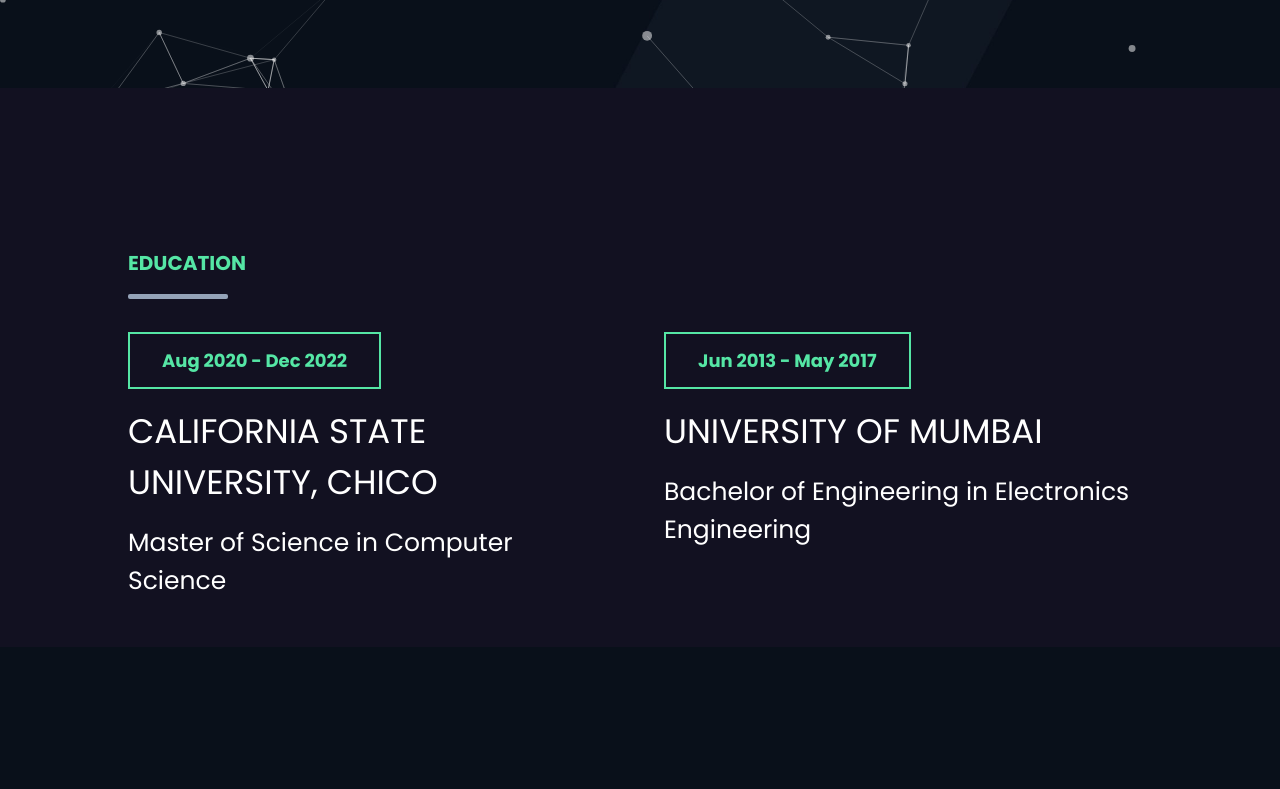
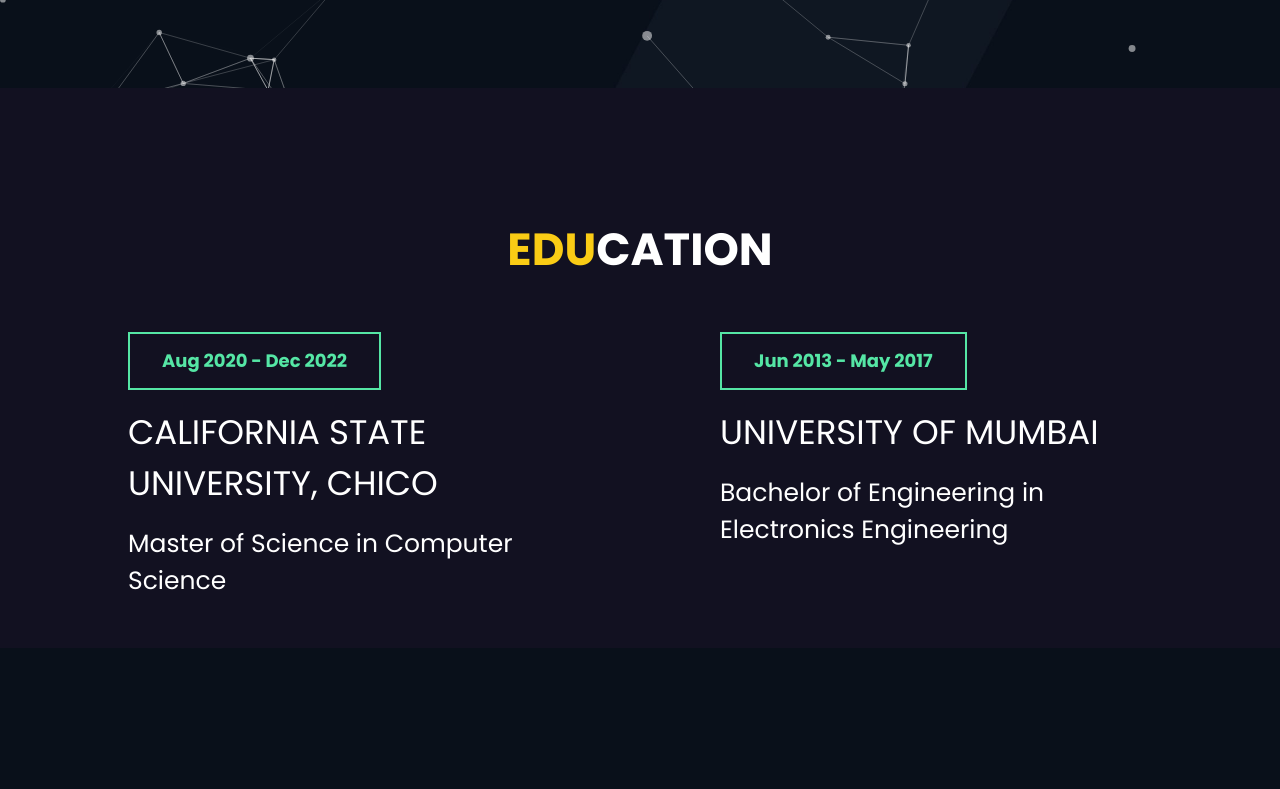
Before and after one commit to JuiD24/portfolio, a Next.js app: page / in a window 1280 px wide. Shown: the part 616-1405 px from the top of the page. Built offline with nearby package versions, Linux system fonts and the light colour scheme.

Commit message:
Moved Education in middle

```diff
--- a/components/Education.tsx
+++ b/components/Education.tsx
@@ -5,15 +5,12 @@
     <div className="bg-[#121121] pb-[3rem] pt-[4rem] md:pt-[8rem]">
       <div className="w-[80%] mx-auto">
         {/* Title Section */}
-        <h1 className="text-[20px] font-bold uppercase text-[#55e6a5] mb-[1rem] mt-[2rem]">
-          Education
+        <h1 className="heading items-center text-center">
+        <span className="text-yellow-400">EDU</span>CATION
         </h1>
-        <div className="mb-[3rem] flex items-center md:space-x-10">
-          <span className="w-[100px] hidden md:block h-[5px] bg-slate-400 rounded-sm"></span>
-        </div>
 
         {/* Grid Section */}
-        <div className="grid grid-cols-1 md:grid-cols-2 gap-[3rem] items-start">
+        <div className="mt-[4rem] grid grid-cols-1 md:grid-cols-2 gap-[10rem] items-start">
           {/* Education Entry 1 */}
           <div>
             <span className="px-[2rem] text-[#55e6a5] py-[0.9rem] font-bold text-[18px] border-[2px] border-[#55e6a5]">
```
